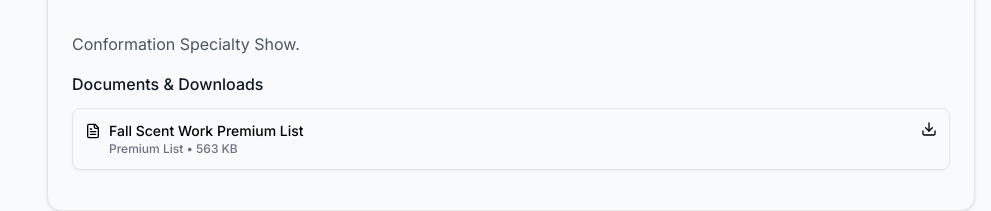
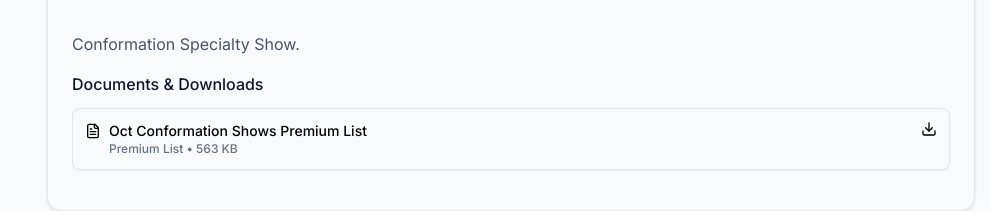
Before and after one commit to rickylandino/gsdcgnh, a Next.js app: page /events in a window 1280 px wide. Shown: the part 4400-4611 px from the top of the page, without its empty margins (289-1280 px from the left). Built offline with nearby package versions, Linux system fonts and the light colour scheme.

Commit message:
update events

```diff
--- a/app/events/events.ts
+++ b/app/events/events.ts
@@ -1619,7 +1619,7 @@ Lynnie2974@msn.com</p>
         documents: [
             {
                 id: "doc-1",
-                title: "Fall Scent Work Premium List",
+                title: "Oct Conformation Shows Premium List",
                 type: "premium-list",
                 url: "/events/37/2026_conformation_premium_list_october.pdf",
                 size: "563 KB",
```
